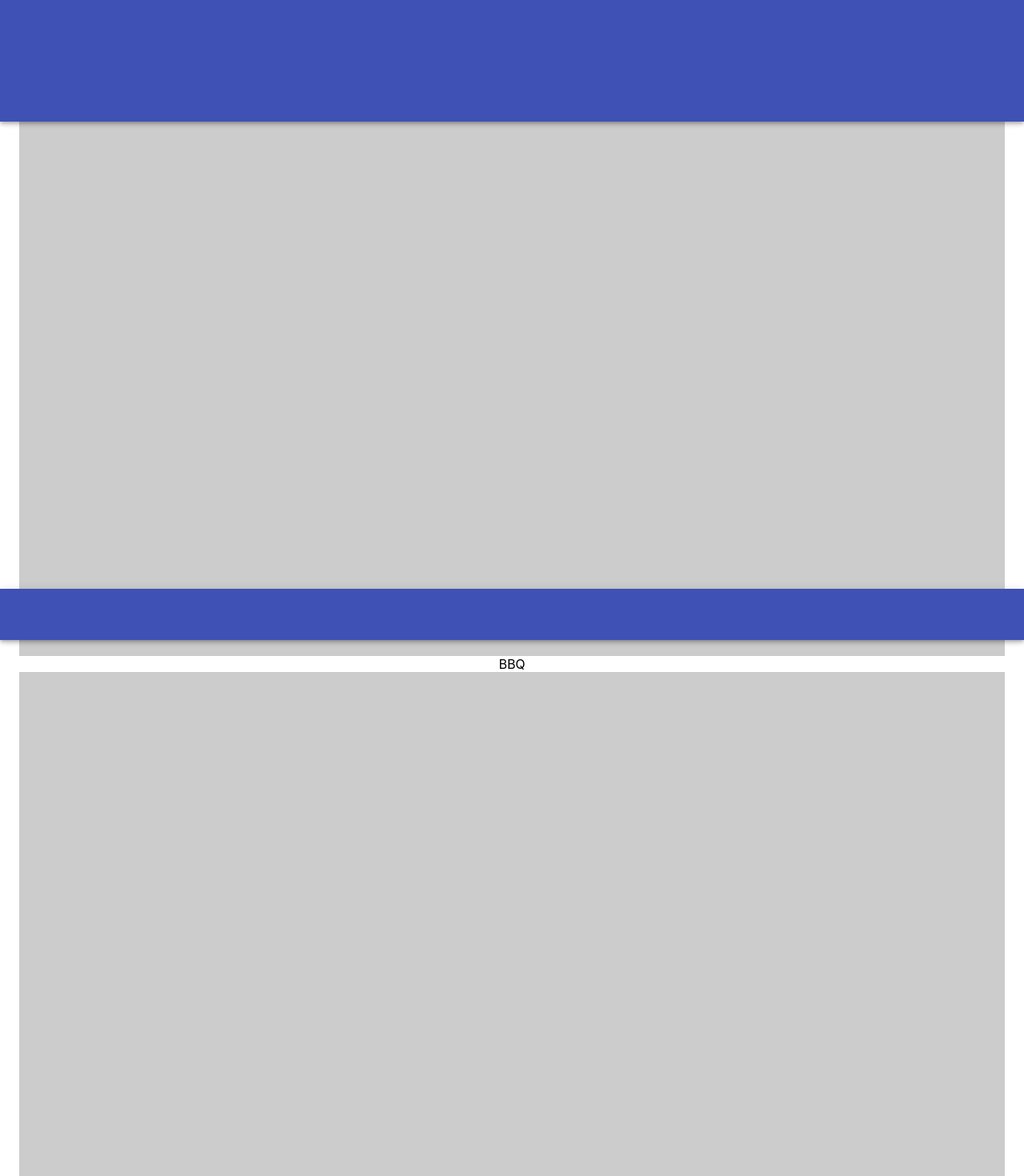
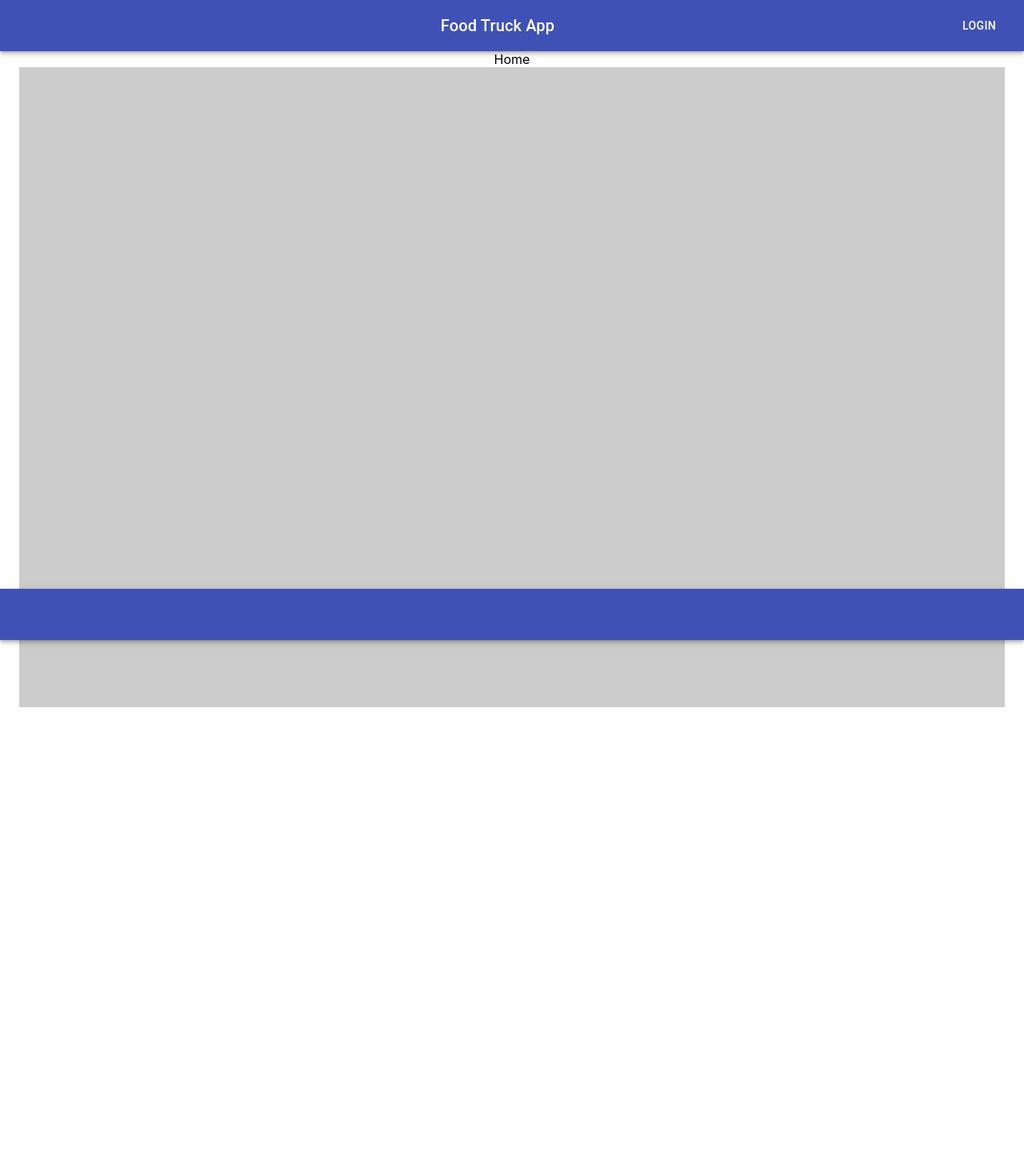
Before and after one commit to Build-Week-Foodtruck-Trackr-2-8-20/FrontEnd, a React (Create React App) app in the folder foodtruck/: page / in a window 1280 px wide. Shown: the top 1470 px of the page at 80% size. After the commit the page ends 884 px from the top, so only its background shows below. Built offline with nearby package versions, Linux system fonts and the light colour scheme.

Commit message:
Fixed the header of the project. Tried some things that did not work. Trying to keep what is working with what is currently set.

```diff
--- a/foodtruck/src/App.js
+++ b/foodtruck/src/App.js
@@ -1,18 +1,23 @@
 import React from 'react';
+import { Route, Switch } from 'react-router-dom';
 import Header from './components/Header';
 import Footer from './components/Footer';
 import Korean from './components/Korean';
 import BBQ from './components/BBQ';
 import Tacos from './components/Tacos';
+import Home from './components/Home';
 import './App.css';
 
 function App() {
   return (
     <div className="App">
       <Header />
-      <Tacos />
-      <BBQ />
-      <Korean />
+      <Switch>
+        <Route path="/korean" render={() => <Korean />} />
+        <Route path="/bbq" render={() => <BBQ />} />
+        <Route path="/tacos" render={() => <Tacos />} />
+        <Route path="/" component={Home} />
+      </Switch>
       <Footer />
     </div>
   );
--- a/foodtruck/src/components/Header.js
+++ b/foodtruck/src/components/Header.js
@@ -1,8 +1,10 @@
 import React from 'react';
+import { makeStyles } from '@material-ui/core/styles';
 import AppBar from '@material-ui/core/AppBar';
 import Toolbar from '@material-ui/core/Toolbar';
-import { makeStyles } from '@material-ui/core/styles';
-import '../App.css';
+import Typography from '@material-ui/core/Typography';
+import Button from '@material-ui/core/Button';
+import IconButton from '@material-ui/core/IconButton';
 
 const useStyles = makeStyles((theme) => ({
   root: {
@@ -11,25 +13,24 @@ const useStyles = makeStyles((theme) => ({
   menuButton: {
     marginRight: theme.spacing(2),
   },
-    toolbar: {
-      minHeight: 128,
-      alignItems: 'flex-start',
-      paddingTop: theme.spacing(1),
-      paddingBottom: theme.spacing(2),
-    },
   title: {
     flexGrow: 1,
-      alignSelf: 'flex-end',
   },
 }));
 
-export default function Header() {
+export default function ButtonAppBar() {
   const classes = useStyles();
 
   return (
     <div className={classes.root}>
-        <AppBar position="static" position="fixed">
-          <Toolbar className={classes.toolbar}>
+      <AppBar position="static">
+        <Toolbar>
+          <IconButton edge="start" className={classes.menuButton} color="inherit" aria-label="menu">
+          </IconButton>
+          <Typography variant="h6" className={classes.title}>
+            Food Truck App
+          </Typography>
+          <Button color="inherit">Login</Button>
         </Toolbar>
       </AppBar>
     </div>
--- /dev/null
+++ b/foodtruck/src/components/Home.js
@@ -0,0 +1,17 @@
+import React from 'react';
+import Typography from '@material-ui/core/Typography';
+import Container from '@material-ui/core/Container';
+import '../App.css';
+
+function Home() {
+  return (
+    <React.Fragment>
+      <Container maxWidth="lg">
+          Home
+        <Typography component="div" style={{ backgroundColor: '#ccc', height: '100vh' }} />
+      </Container>
+    </React.Fragment>
+  );
+}
+
+export default Home;
```
Lines whose indentation alone changed are shown as unchanged.
